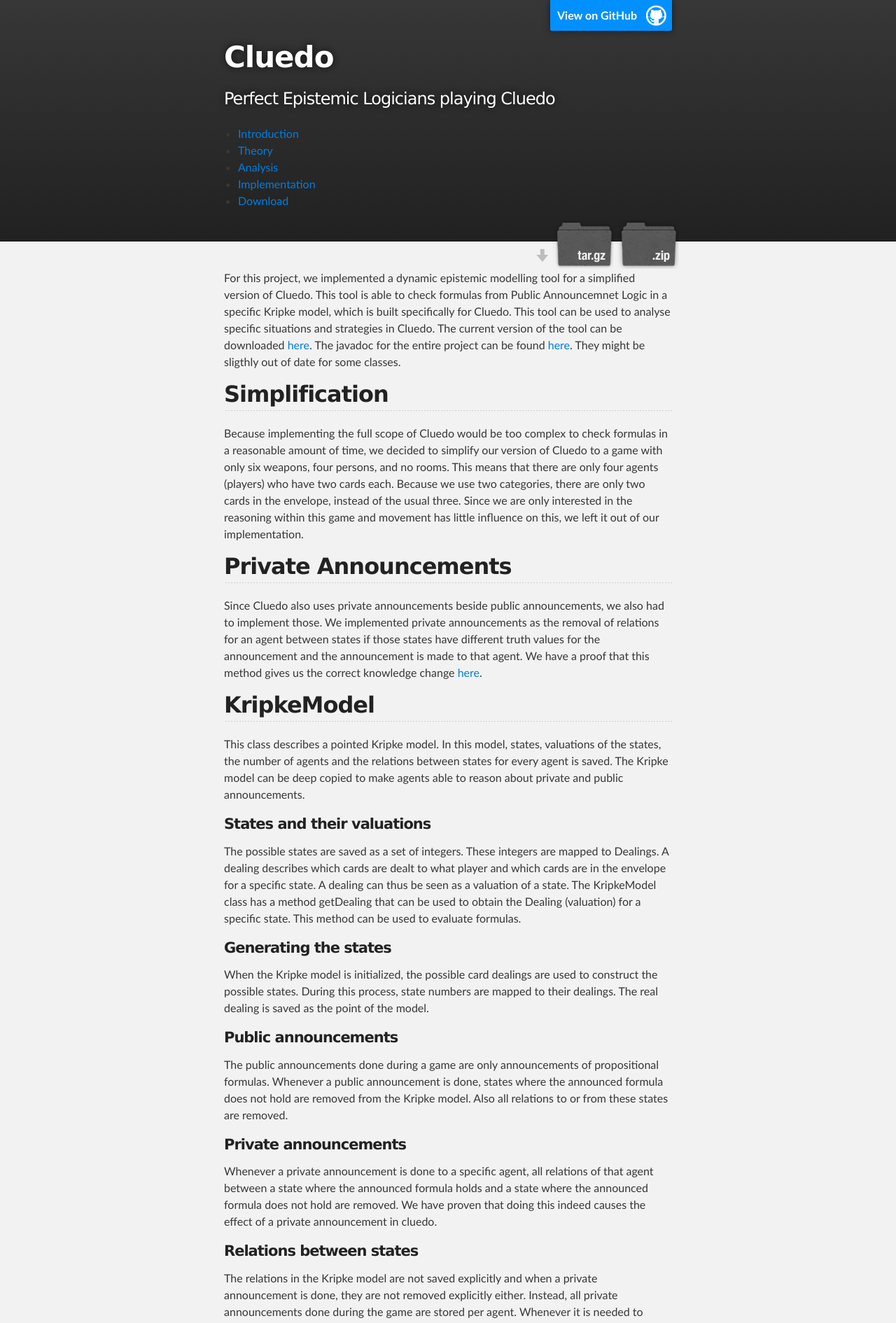
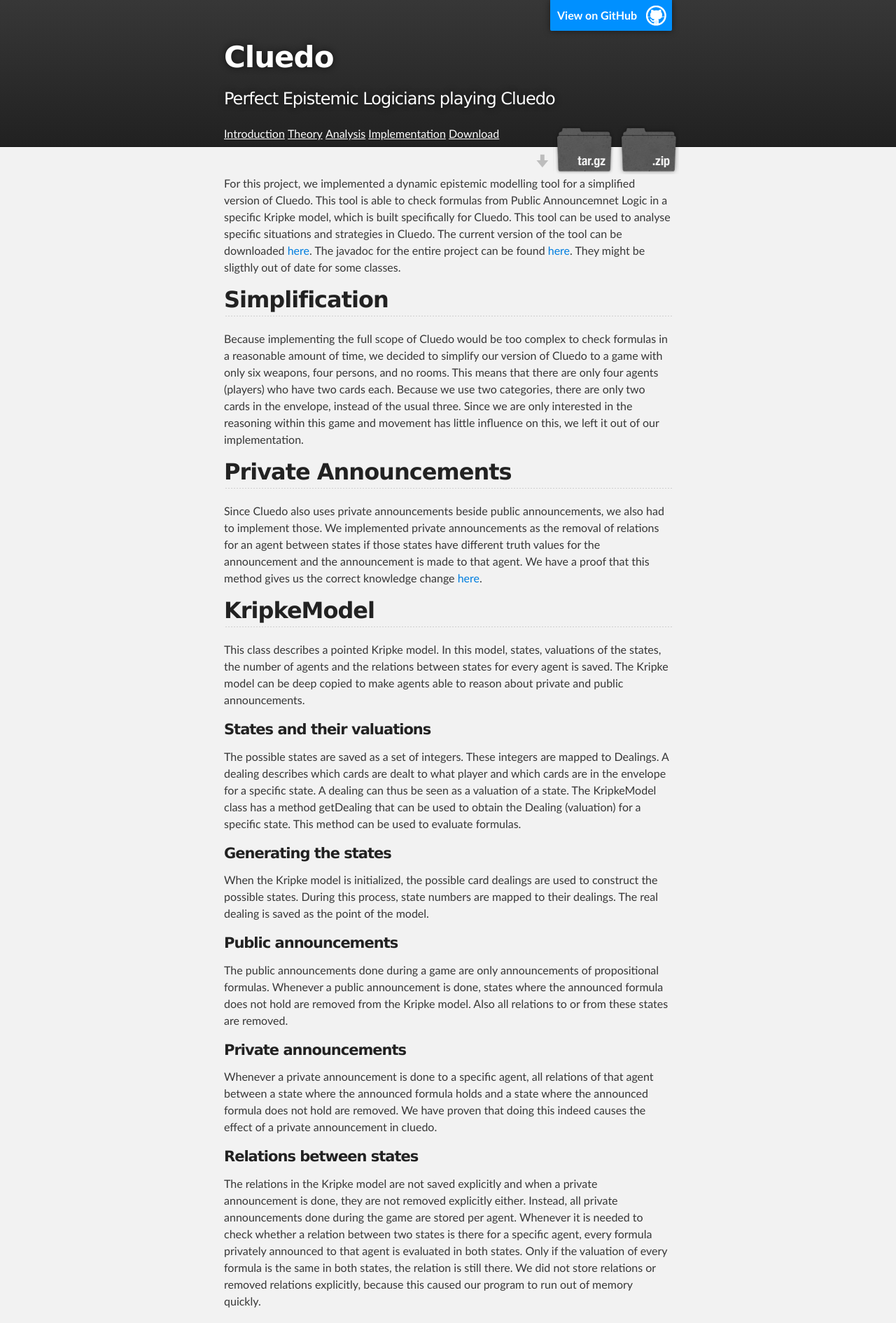
Before and after one commit to rmellema/Cluedo, a Jekyll site: the page built from index.html, in a window 1280 px wide. Shown: the top 1890 px of the page at 70% size. Built offline with Jekyll 4.4.1, drawn with Linux system fonts in a browser that asks for light colours.

Commit message:
Made the menu pretty

```diff
--- a/stylesheets/stylesheet.css
+++ b/stylesheets/stylesheet.css
@@ -368,7 +368,24 @@ Full-Width Styles
   background: #212121;
 }
 
+nav ul {
+  float: left;
+  margin: 0;
+  padding: 0;
+  width: 100%;
+}
 
+nav ul li {
+  display: inline;
+  list-style: none;
+  text-align: left;
+  margin: 100;
+}
+
+nav ul li a {
+  text-decoration: underline;
+  color: #fff;
+}
 
 /*******************************************************************************
 Small Device Styles
```
